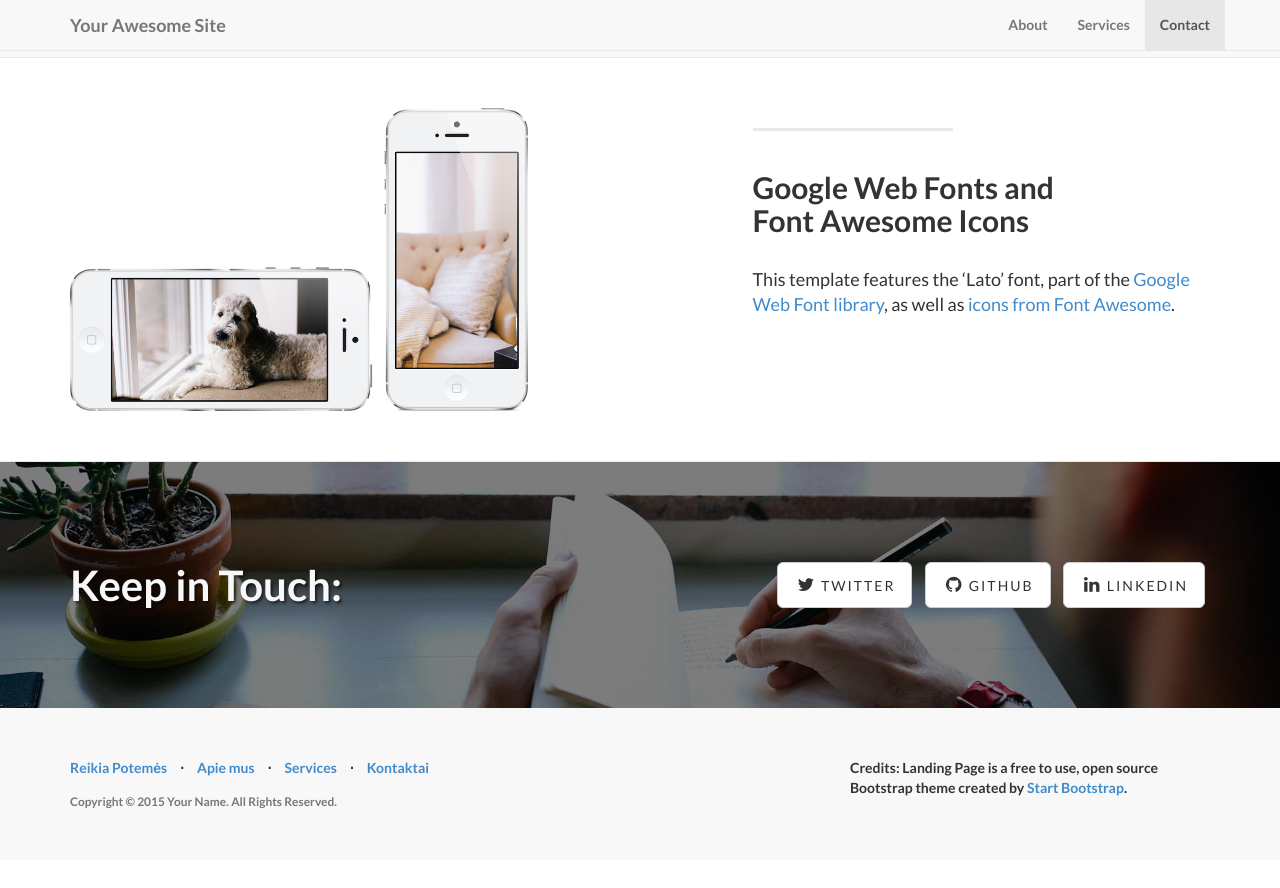
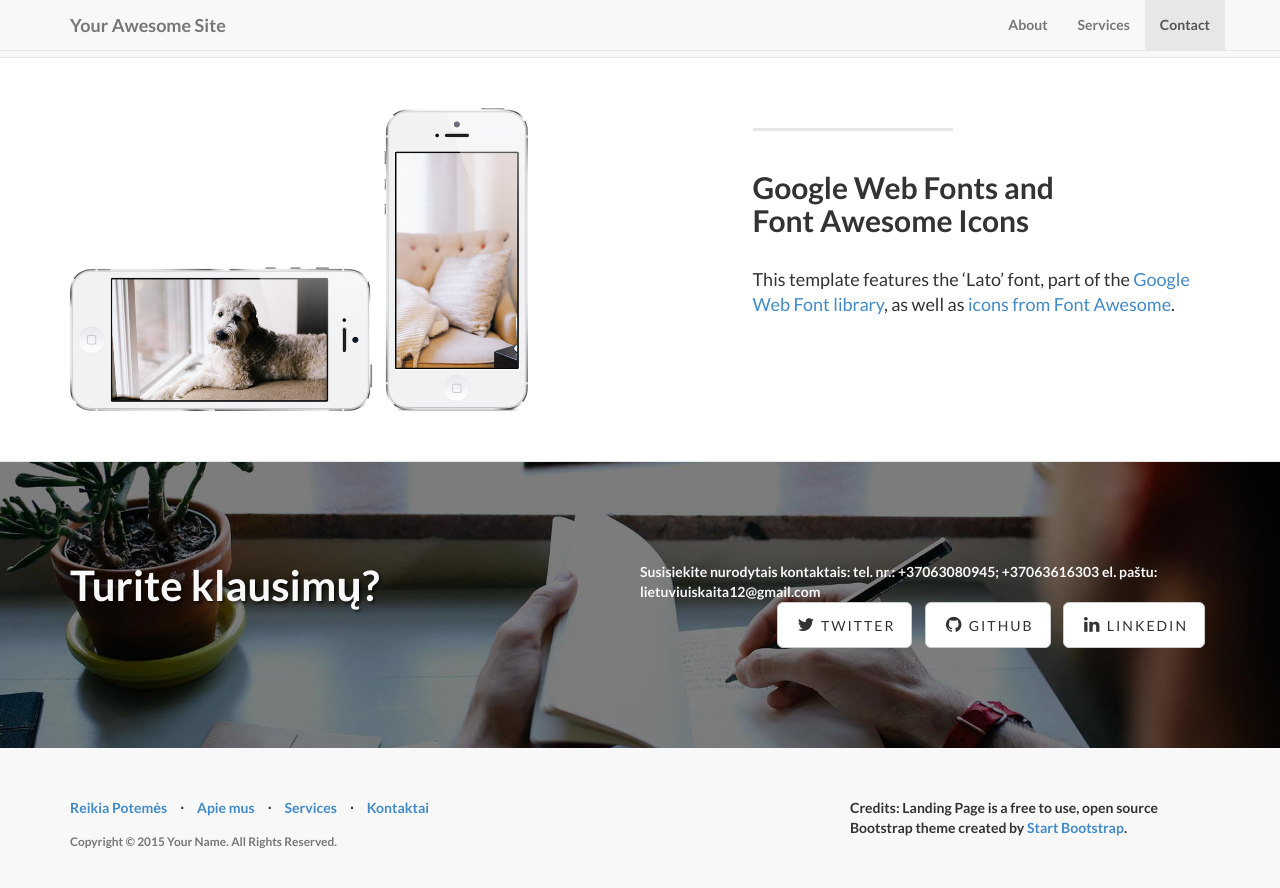
Before and after one commit to potemes/potemes.github.io, a Jekyll site: the page built from index.html, in a window 1280 px wide and 900 px high, scrolled down 2068 px. Shown: the top 888 px of the window. Built offline with Jekyll 4.4.1, drawn with Linux system fonts in a browser that asks for light colours; before the commit the page ends 2928 px from its top, so only the background shows below that.

Commit message:
Update contact.html

```diff
--- a/_includes/contact.html
+++ b/_includes/contact.html
@@ -4,8 +4,13 @@
 
 			<div class="row">
 				<div class="col-lg-6">
-					<h2>Keep in Touch:</h2>
+					<h2>Turite klausimų?</h2>
 				</div>
+				Susisiekite nurodytais kontaktais:
+
+tel. nr.: +37063080945; +37063616303
+
+el. paštu: lietuviuiskaita12@gmail.com
 				<div class="col-lg-6">
 					<ul class="list-inline banner-social-buttons">
 						{% for social in site.social %}
```
